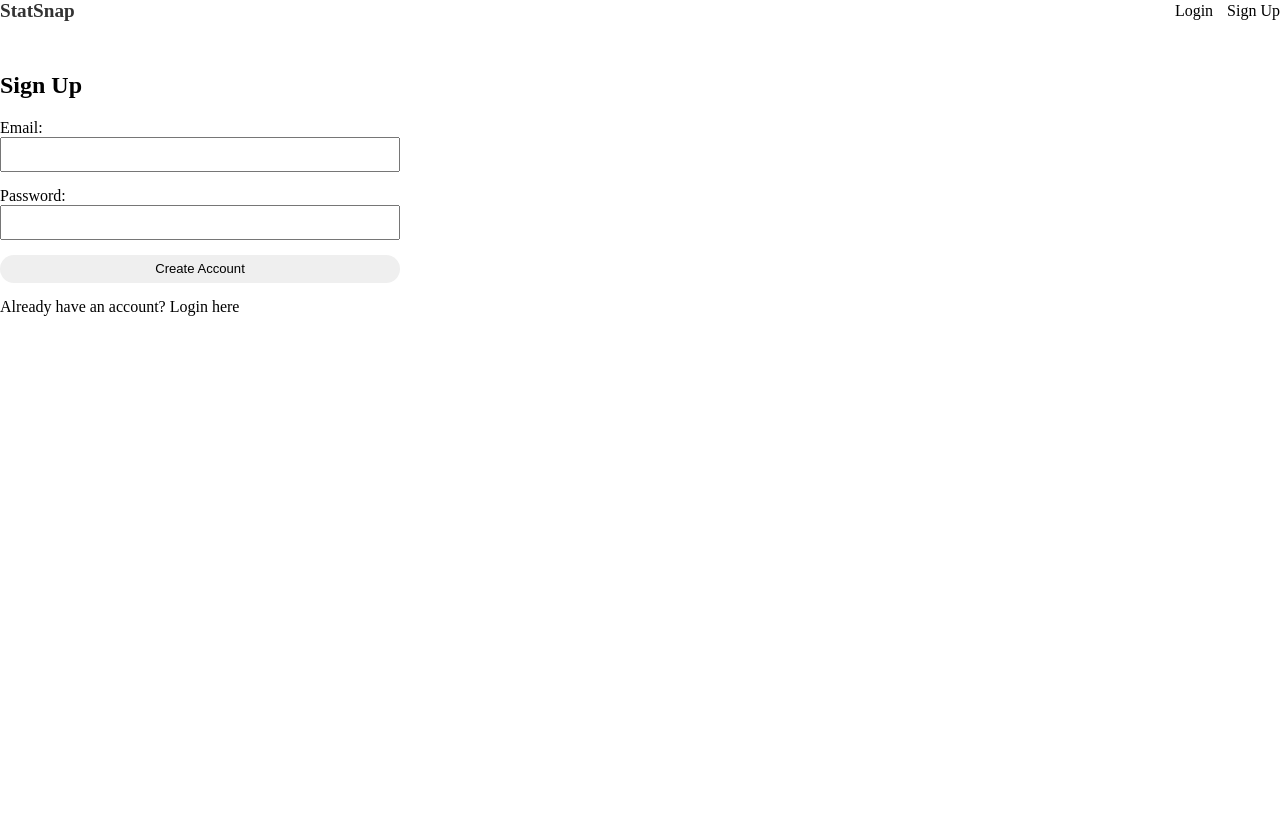
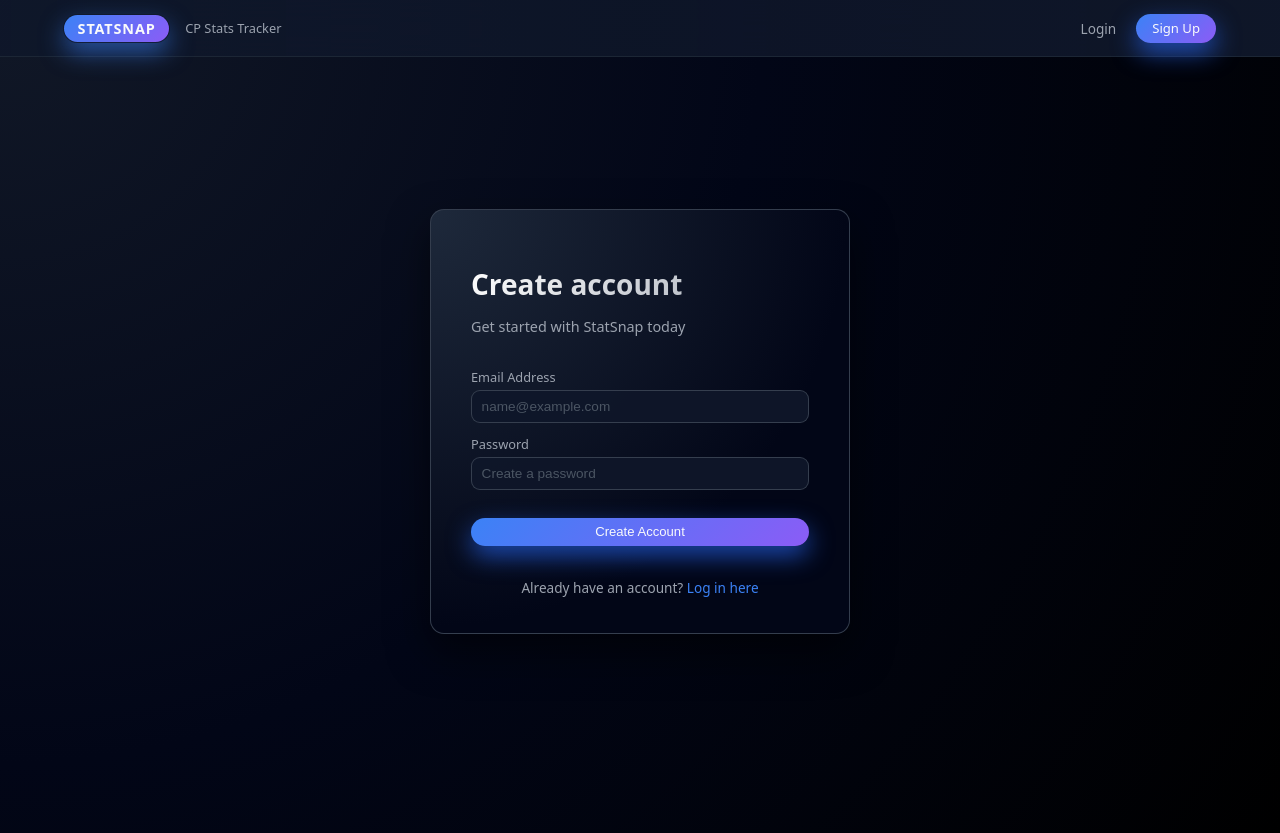
Before and after one commit to pranavperiyasamy41/StatSnap, a FastAPI app: page /signup in a window 1280 px wide. Before the commit the page ends 316 px from the top, so only its background shows below. Run offline with FastAPI, Linux system fonts and the light colour scheme.

Commit message:
style: redesign auth pages with modern UI and improve signup error handling

```diff
--- a/main.py
+++ b/main.py
@@ -69,26 +69,48 @@ async def signup_page(request: Request):
     return templates.TemplateResponse("signup.html", {"request": request})
 
 @app.post("/signup")
-async def signup(email: str = Form(...), password: str = Form(...), db: Session = Depends(get_db)):
+async def signup(request: Request, email: str = Form(...), password: str = Form(...), db: Session = Depends(get_db)):
+    # Check if user already exists
     db_user = db.query(models.User).filter(models.User.email == email).first()
     if db_user:
-        raise HTTPException(status_code=400, detail="Email already registered")
+        return templates.TemplateResponse("signup.html", {
+            "request": request,
+            "error": "Email already registered. Try logging in."
+        })
 
-    hashed_password = auth.get_password_hash(password)
-    new_user = models.User(email=email, hashed_password=hashed_password)
-    db.add(new_user)
-    db.commit()
-    return RedirectResponse(url="/login", status_code=status.HTTP_303_SEE_OTHER)
+    # Minimal validation
+    if len(password) < 6:
+        return templates.TemplateResponse("signup.html", {
+            "request": request,
+            "error": "Password must be at least 6 characters."
+        })
+
+    try:
+        hashed_password = auth.get_password_hash(password)
+        new_user = models.User(email=email, hashed_password=hashed_password)
+        db.add(new_user)
+        db.commit()
+        return RedirectResponse(url="/login", status_code=status.HTTP_303_SEE_OTHER)
+    except Exception as e:
+        db.rollback()
+        return templates.TemplateResponse("signup.html", {
+            "request": request,
+            "error": "An error occurred during signup. Please try again."
+        })
 
 @app.get("/login", response_class=HTMLResponse)
 async def login_page(request: Request):
     return templates.TemplateResponse("login.html", {"request": request})
 
 @app.post("/login")
-async def login(response: Response, email: str = Form(...), password: str = Form(...), db: Session = Depends(get_db)):
+async def login(request: Request, email: str = Form(...), password: str = Form(...), db: Session = Depends(get_db)):
     user = db.query(models.User).filter(models.User.email == email).first()
+
     if not user or not auth.verify_password(password, user.hashed_password):
-        return templates.TemplateResponse("login.html", {"request": {}, "error": "Invalid credentials"})
+        return templates.TemplateResponse("login.html", {
+            "request": request,
+            "error": "Invalid email or password."
+        })
 
     access_token = auth.create_access_token(data={"sub": user.email})
     res = RedirectResponse(url="/", status_code=status.HTTP_303_SEE_OTHER)
--- a/static/style.css
+++ b/static/style.css
@@ -676,6 +676,70 @@ a:hover {
   background: rgba(31, 41, 55, 0.9);
 }
 
-.modal-body {
-  padding: 0 1.1rem 1.1rem;
+.auth-wrapper {
+  min-height: calc(100vh - 120px);
+  display: flex;
+  align-items: center;
+  justify-content: center;
+  padding: 1.5rem;
 }
+
+.auth-card {
+  width: 100%;
+  max-width: 420px;
+  background: radial-gradient(circle at top left, #1e293b 0, #020617 70%);
+  border: 1px solid rgba(55, 65, 81, 0.95);
+  border-radius: var(--radius-lg);
+  padding: 2.25rem 2.5rem;
+  box-shadow: var(--shadow-soft);
+  animation: fadeIn 0.4s ease-out;
+}
+
+@keyframes fadeIn {
+  from { opacity: 0; transform: translateY(10px); }
+  to { opacity: 1; transform: translateY(0); }
+}
+
+.auth-title {
+  font-size: 1.75rem;
+  font-weight: 700;
+  margin-bottom: 0.5rem;
+  background: linear-gradient(135deg, #fff 0%, #9ca3af 100%);
+  -webkit-background-clip: text;
+  -webkit-text-fill-color: transparent;
+}
+
+.auth-subtitle {
+  color: var(--text-muted);
+  font-size: 0.9rem;
+  margin-bottom: 2rem;
+}
+
+.auth-error {
+  background: rgba(239, 68, 68, 0.1);
+  border: 1px solid rgba(239, 68, 68, 0.4);
+  color: #fecaca;
+  padding: 0.75rem 1rem;
+  border-radius: var(--radius-md);
+  font-size: 0.85rem;
+  margin-bottom: 1.5rem;
+  display: flex;
+  align-items: center;
+  gap: 0.5rem;
+}
+
+.auth-footer {
+  margin-top: 2rem;
+  text-align: center;
+  font-size: 0.85rem;
+  color: var(--text-muted);
+}
+
+.auth-footer a {
+  color: var(--accent);
+  font-weight: 500;
+}
+
+.auth-footer a:hover {
+  color: #60a5fa;
+}
--- a/templates/base.html
+++ b/templates/base.html
@@ -4,23 +4,25 @@
     <title>StatSnap</title>
     <link rel="stylesheet" href="/static/style.css">
 </head>
-<body>
-    <nav class="nav">
-        <div class="container" style="display: flex; justify-content: space-between; align-items: center;">
-            <a href="/" style="font-weight: bold; font-size: 1.2rem; text-decoration: none; color: #333;">StatSnap</a>
-            <div class="nav-links">
+<body class="app-body">
+    <nav class="navbar">
+        <div class="navbar-inner">
+            <div style="display: flex; align-items: center; gap: 1rem;">
+                <a href="/" class="brand">StatSnap</a>
+                <span class="navbar-subtitle">CP Stats Tracker</span>
+            </div>
+            <div class="nav-links" style="display: flex; align-items: center; gap: 1.25rem; font-size: 0.85rem;">
                 {% if request.state.user %}
-                    <span style="margin-right: 15px;">Hello, {{ request.state.user.email }}</span>
-                    <a href="/" style="margin-right: 10px;">Dashboard</a>
-                    <a href="/logout" style="color: red;">Logout</a>
+                    <span style="color: var(--text-muted)">{{ request.state.user.email }}</span>
+                    <a href="/logout" class="btn btn-ghost" style="padding: 0.35rem 0.8rem;">Logout</a>
                 {% else %}
-                    <a href="/login" style="margin-right: 10px;">Login</a>
-                    <a href="/signup">Sign Up</a>
+                    <a href="/login" style="color: var(--text-muted)">Login</a>
+                    <a href="/signup" class="btn btn-primary" style="padding: 0.35rem 1rem;">Sign Up</a>
                 {% endif %}
             </div>
         </div>
     </nav>
-    <main>
+    <main class="app-main">
         {% block content %}{% endblock %}
     </main>
 </body>
--- a/templates/signup.html
+++ b/templates/signup.html
@@ -1,18 +1,34 @@
 {% extends "base.html" %}
 {% block content %}
-<div class="container" style="max-width: 400px; margin-top: 50px;">
-    <h2>Sign Up</h2>
-    <form action="/signup" method="post">
-        <div style="margin-bottom: 15px;">
-            <label>Email:</label><br>
-            <input type="email" name="email" required style="width: 100%; padding: 8px;">
+<div class="auth-wrapper">
+    <div class="auth-card">
+        <h1 class="auth-title">Create account</h1>
+        <p class="auth-subtitle">Get started with StatSnap today</p>
+
+        {% if error %}
+        <div class="auth-error">
+            <svg xmlns="http://www.w3.org/2000/svg" width="18" height="18" viewBox="0 0 24 24" fill="none" stroke="currentColor" stroke-width="2" stroke-linecap="round" stroke-linejoin="round"><circle cx="12" cy="12" r="10"/><line x1="12" y1="8" x2="12" y2="12"/><line x1="12" y1="16" x2="12.01" y2="16"/></svg>
+            {{ error }}
         </div>
-        <div style="margin-bottom: 15px;">
-            <label>Password:</label><br>
-            <input type="password" name="password" required style="width: 100%; padding: 8px;">
+        {% endif %}
+
+        <form action="/signup" method="post" class="form-vertical">
+            <label class="form-label">
+                Email Address
+                <input type="email" name="email" class="input" placeholder="name@example.com" required>
+            </label>
+            <label class="form-label">
+                Password
+                <input type="password" name="password" class="input" placeholder="Create a password" required>
+            </label>
+            <div style="margin-top: 1rem;">
+                <button type="submit" class="btn btn-primary btn-full">Create Account</button>
+            </div>
+        </form>
+
+        <div class="auth-footer">
+            Already have an account? <a href="/login">Log in here</a>
         </div>
-        <button type="submit" class="btn" style="width: 100%;">Create Account</button>
-    </form>
-    <p style="margin-top: 15px;">Already have an account? <a href="/login">Login here</a></p>
+    </div>
 </div>
 {% endblock %}
```
Also changed, not shown: templates/login.html (+28 -15 lines), cp_tracker.db (added).
